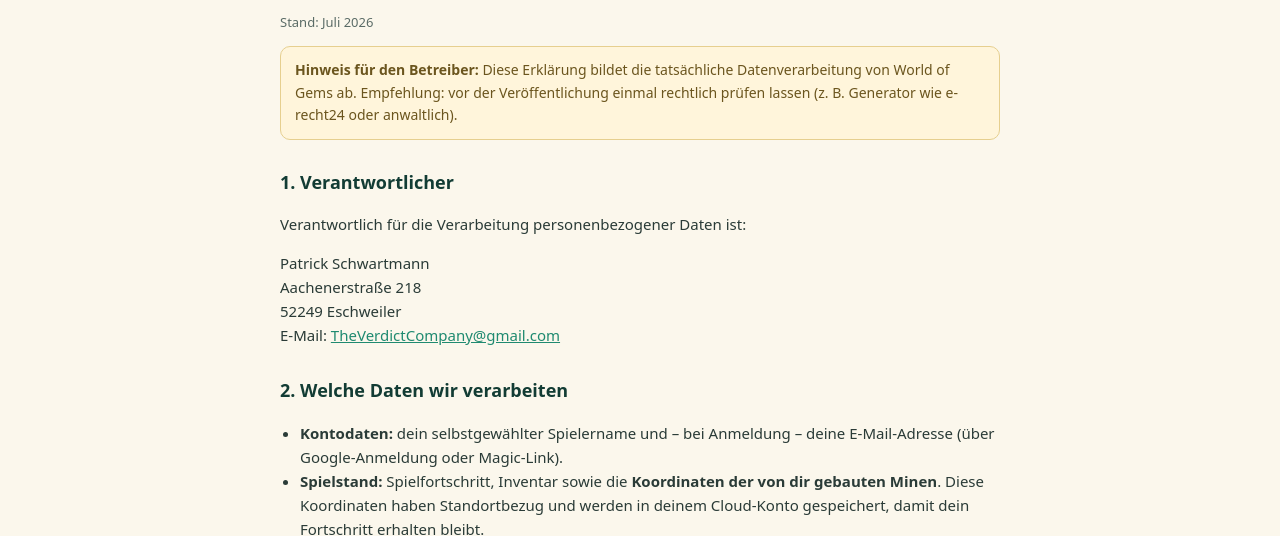
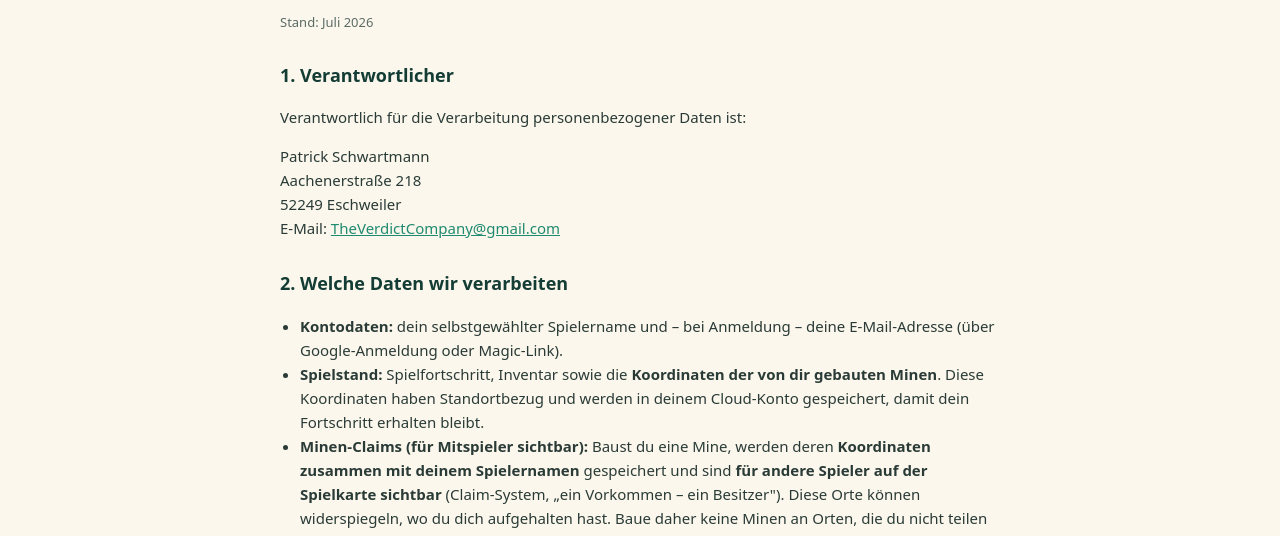
Before and after one commit to TheVerdictCompany/world-of-gems, a plain HTML site: page datenschutz.html in a window 1280 px wide. Shown: the part 228-764 px from the top of the page. Drawn offline with Linux system fonts and the light colour scheme.

Commit message:
Add files via upload

```diff
--- a/datenschutz.html
+++ b/datenschutz.html
@@ -19,8 +19,6 @@
 <main>
   <h1>Datenschutzerklärung</h1>
   <p class="muted">Stand: Juli 2026</p>
-
-  <div class="note"><b>Hinweis für den Betreiber:</b> Diese Erklärung bildet die tatsächliche Datenverarbeitung von World of Gems ab. Empfehlung: vor der Veröffentlichung einmal rechtlich prüfen lassen (z. B. Generator wie e-recht24 oder anwaltlich).</div>
 
   <h2>1. Verantwortlicher</h2>
   <p>Verantwortlich für die Verarbeitung personenbezogener Daten ist:</p>
```
